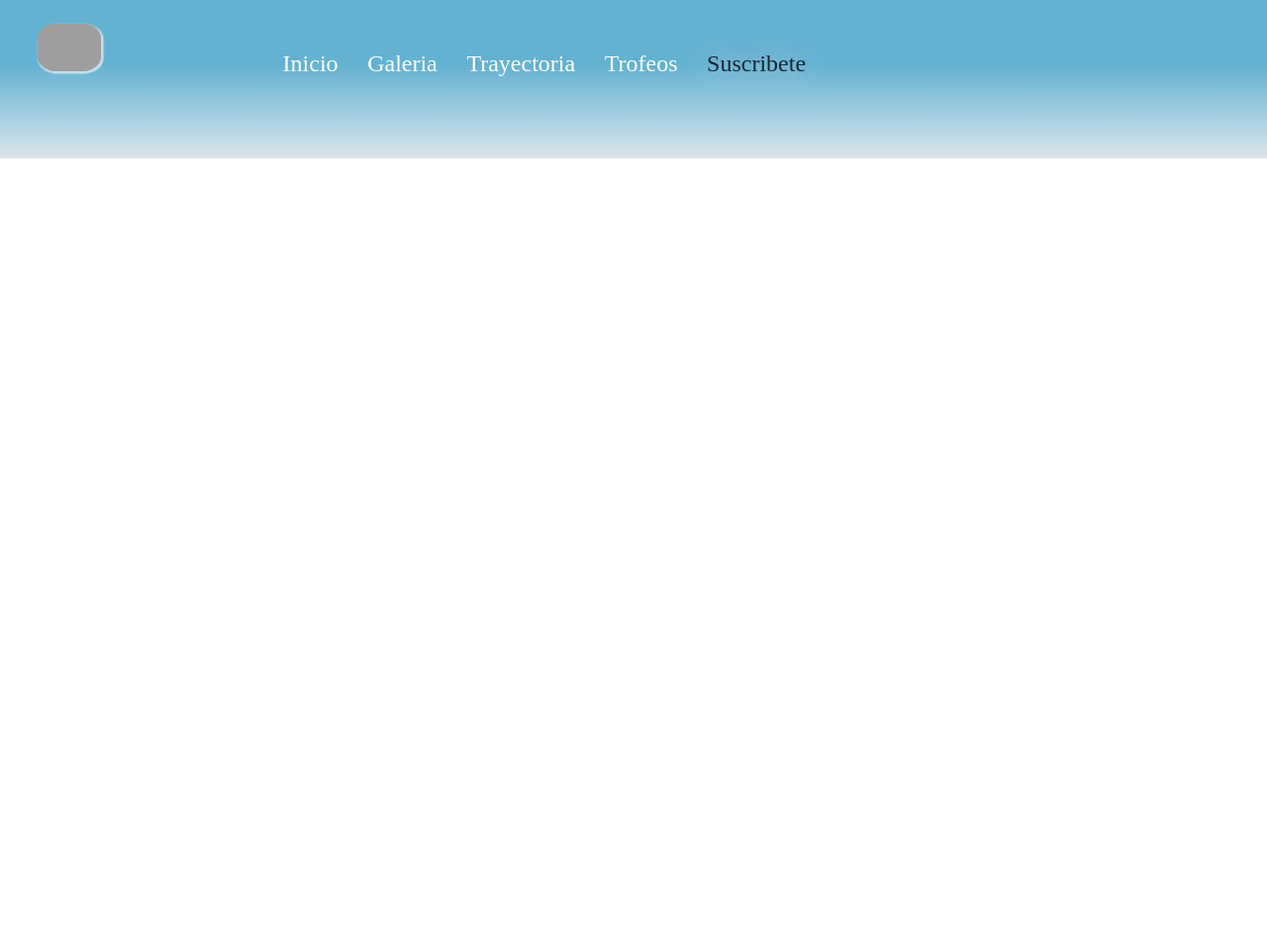
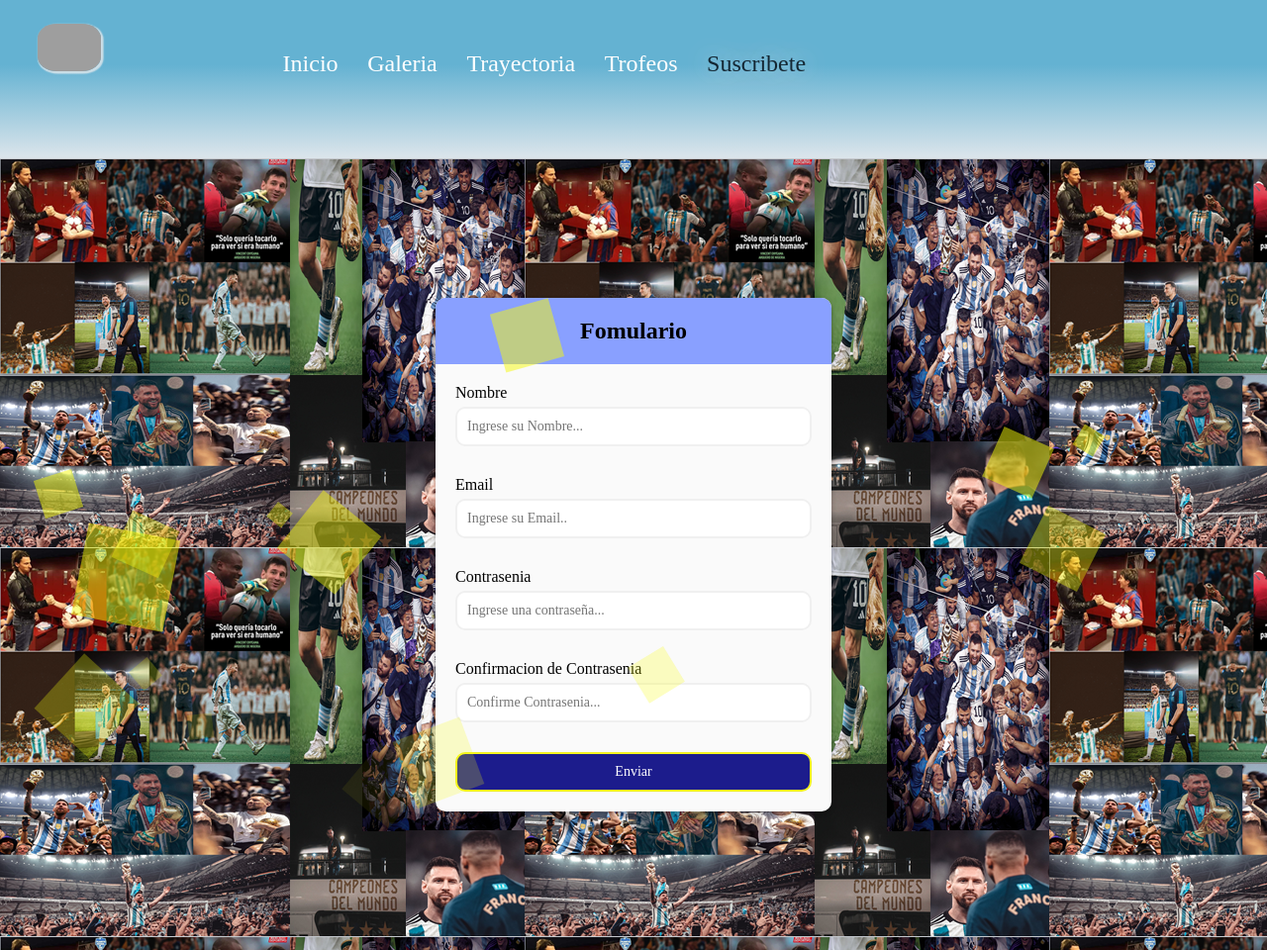
Before and after one commit to EduardoMelis/TPO_FanPageMessi_G15, a Python web app: template templates/suscripcion.html in a window 1280 px wide. Shown: the whole page at 99% size. Before the commit the page ends 160 px from the top, so only its background shows below. Run offline with Jinja, Linux system fonts and the light colour scheme; the template is opened without the code that fills it, so the values that code supplies are empty; some libraries are stand-ins or nearby versions; some web fonts are replaced; grey boxes are pictures that could not be loaded.

Commit message:
se subio el fomulario con algunas animaciones

```diff
--- /dev/null
+++ b/css/suscripcion.css
@@ -0,0 +1,135 @@
+* {
+    box-sizing: border-box;
+  }
+
+  main {
+    width: 100%;
+    min-height: 100vh;
+    background-image: url(../img/mes.PNG);
+    display: flex;
+    justify-content: center;
+    align-items: center;
+  }
+
+  .container {
+    background-color: #fafafa;
+    border-radius: 10px;
+    box-shadow: 0 2px 5px rgba(0, 0, 0, 0.3);
+    width: 400px;
+    max-width: 100%;
+    overflow: hidden;
+  }
+
+  .header {
+    background-color: rgb(137 160 255);
+    padding: 20px;
+
+
+    display: flex ;
+    justify-content: center;
+    align-items: center;
+  }
+
+
+  .form {
+    padding: 20px;
+  }
+
+  .form-control {
+    margin-bottom: 10px;
+    padding-bottom: 20px;
+    position: relative;
+  }
+
+  .form-control label {
+    display: inline-block;
+    margin-bottom: 5px;
+  }
+
+  .form-control input {
+    border: 2px solid #f0f0f0;
+    display: block;
+    border-radius: 10px;
+    font-size: 14px;
+    width: 100%;
+    padding: 10px;
+  }
+
+  .form-control i {
+    position: absolute;
+    top: 45px;
+    right: 10px;
+    visibility: hidden;
+  }
+
+  .form-control small {
+    position: absolute;
+    bottom: 0;
+    left: 0;
+    visibility: hidden;
+  }
+
+  .form button {
+    background-color: #1c1c8c;
+    border: 2px solid #f4f421;
+    color: #fff;
+    font-size: 14px;
+    width: 100%;
+    border-radius: 10px;
+    padding: 10px;
+  }
+
+  /* datos :correctos-incorrectos */
+  .form-control.success input {
+    border-color: #2ecc71;
+  }
+  .form-control.error input {
+    border-color: #e74c3c;
+  }
+
+  .form-control.success i.fa-check-circle {
+    color: #2ecc71;
+    visibility: visible;
+  }
+  .form-control.error i.fa-exclamation-circle {
+    color: #e74c3c;
+    visibility: visible;
+  }
+
+  .form-control.error small {
+    visibility: visible;
+    color: #e74c3c;
+  }
+
+
+
+
+/*------------------------------------------------*/
+
+/*Animacion amarrillas*/
+
+/**/
+.squares li { /*definiendo la figura*/
+  width: 40px;
+  height: 40px;
+  background-color: rgba(245, 249, 12, 0.5);
+  display: block;
+  position: absolute;
+  bottom: -40px;
+  animation: up 3s infinite alternate;
+}
+
+/*Parametros*/
+@keyframes up {
+  from {
+    opacity: 0;
+    transform: translateY(0);
+  }
+  50% {
+    opacity: 1.5;
+  }
+  to {
+    opacity: 0;
+    transform: translateY(-900px) rotate(960deg);
+  }
+}
--- /dev/null
+++ b/js/suscripcion.js
@@ -0,0 +1,108 @@
+const form = document.getElementById("form");
+const username = document.getElementById("username");
+const email = document.getElementById("email");
+const password = document.getElementById("password");
+const passwordConfirmation = document.getElementById("password-confirmation");
+
+form.addEventListener("submit", (e) => {
+  e.preventDefault();
+
+  checkInputs();
+});
+
+function checkInputs() {
+  const usernameValue = username.value;
+  const emailValue = email.value;
+  const passwordValue = password.value;
+  const passwordConfirmationValue = passwordConfirmation.value;
+
+  if (usernameValue === "") {
+    setErrorFor(username, "Complete el campo del nombre.");
+  } else {
+    setSuccessFor(username);
+  }
+
+  if (emailValue === "") {
+    setErrorFor(email, "Completel campo del email");
+  } else if (!checkEmail(emailValue)) {
+    setErrorFor(email, "Email invalido");
+  } else {
+    setSuccessFor(email);
+  }
+
+  if (passwordValue === "") {
+    setErrorFor(password, "Ingrese el campo para su contraseña");
+  } else if (passwordValue.length < 7) {
+    setErrorFor(password, "Debe contener al menos 7 caracteres");
+  } else {
+    setSuccessFor(password);
+  }
+
+  if (passwordConfirmationValue === "") {
+    setErrorFor(passwordConfirmation, "Valide su contraseña");
+  } else if (passwordConfirmationValue !== passwordValue) {
+    setErrorFor(passwordConfirmation, "Las contraseñas NO son iguales");
+  } else {
+    setSuccessFor(passwordConfirmation);
+  }
+
+  const formControls = form.querySelectorAll(".form-control");
+
+  const formIsValid = [...formControls].every((formControl) => {
+    return formControl.className === "form-control success";
+  });
+
+  if (formIsValid) {
+    console.log("Formulario completo!");
+  }
+}
+  // asigna mensaje de errro
+function setErrorFor(input, message) {
+  const formControl = input.parentElement;
+  const small = formControl.querySelector("small");
+  small.innerText = message;
+
+  formControl.className = "form-control error";
+}
+  //asigna datos correctos
+function setSuccessFor(input) {
+  const formControl = input.parentElement;
+
+  formControl.className = "form-control success";
+}
+//funcion para validar la foma del email
+function checkEmail(email) {
+  return /^(([^<>()\[\]\\.,;:\s@"]+(\.[^<>()\[\]\\.,;:\s@"]+)*)|(".+"))@((\[[0-9]{1,3}\.[0-9]{1,3}\.[0-9]{1,3}\.[0-9]{1,3}])|(([a-zA-Z\-0-9]+\.)+[a-zA-Z]{2,}))$/.test(
+    email
+  );
+}
+
+
+//-----------------------borrar?-----------------------------------------------------------------------------
+
+//Animacion de cuadrados
+const ulSquares = document.querySelector("ul.squares")
+
+
+for (let i = 0; i < 15; i++) {
+  const li = document.createElement("li")
+
+  const random = (min, max) => Math.random() * (max - min) + min
+  const size = Math.floor(random(10, 120))
+  const position = random(1, 99)
+  const delay = random(5, 0.1)
+  const duration = random(24, 12)
+
+  li.style.width = `${size}px`
+  li.style.height = `${size}px`
+
+  li.style.bottom = `-${size}px`
+
+  li.style.left = `${position}%`//alterando sus posicion
+
+  li.style.animationDelay = `${delay}s`//definiendo un delay
+  li.style.animationDuration = `${duration}s`//definiendo duracion
+  li.style.animationTimingFunction = `cubic-bezier(${Math.random()}, ${Math.random()}, ${Math.random()}, ${Math.random()})`
+
+  ulSquares.appendChild(li)
+}
--- a/templates/suscripcion.html
+++ b/templates/suscripcion.html
@@ -5,6 +5,8 @@
     <meta name="viewport" content="width=device-width, initial-scale=1.0">
     <link rel="shortcut icon" href="img/messi_icon.ico" type="image/x-icon">
     <link rel="stylesheet" href="../css/navbar.css">
+    <link rel="stylesheet" href="../css/suscripcion.css">
+
     <title>Suscripcion</title>
 </head>
 <body>
@@ -21,5 +23,68 @@
         </nav>
     </header>
 
+      <main>
+
+        <div class="container">
+
+          <div class="header">
+            <h2> Fomulario </h2>
+          </div>
+
+          <form id="form" class="form">
+
+            <div class="form-control">
+              <label for="username">Nombre</label>
+              <input type="text" id="username" placeholder="Ingrese su Nombre..."/>
+              <i class="fas fa-exclamation-circle"></i>
+              <i class="fas fa-check-circle"></i>
+              <small>Mensaje de error</small>
+            </div>
+
+            <div class="form-control">
+              <label for="email">Email</label>
+              <input type="text" id="email" placeholder="Ingrese su Email.." />
+              <i class="fas fa-exclamation-circle"></i>
+              <i class="fas fa-check-circle"></i>
+              <small>Mensaje de error</small>
+            </div>
+
+            <div class="form-control">
+              <label for="password">Contrasenia</label>
+              <input type="password"id="password" placeholder="Ingrese una contraseña..."/>
+              <i class="fas fa-exclamation-circle"></i>
+              <i class="fas fa-check-circle"></i>
+              <small>Mensaje de error</small>
+            </div>
+
+            <div class="form-control">
+              <label for="password-confirmation">Confirmacion de Contrasenia</label>
+              <input type="password" id="password-confirmation" placeholder="Confirme Contrasenia..." />
+              <i class="fas fa-exclamation-circle"></i>
+              <i class="fas fa-check-circle"></i>
+              <small>Mensaje de error</small>
+            </div>
+
+
+            <button type="submit" class="btn-login">Enviar</button>
+
+          </form>
+
+        </div>
+
+        <!--<ul class="star"></ul> -->
+        <ul class="squares"></ul>
+
+        <script src="https://kit.fontawesome.com/f9e19193d6.js"crossorigin="anonymous"></script>
+        <script src="/js/suscripcion.js"></script>
+
+
+      </main>
+
+
+
+
+
+
 </body>
 </html>
```
Also changed, not shown: img/mes.PNG (added).
